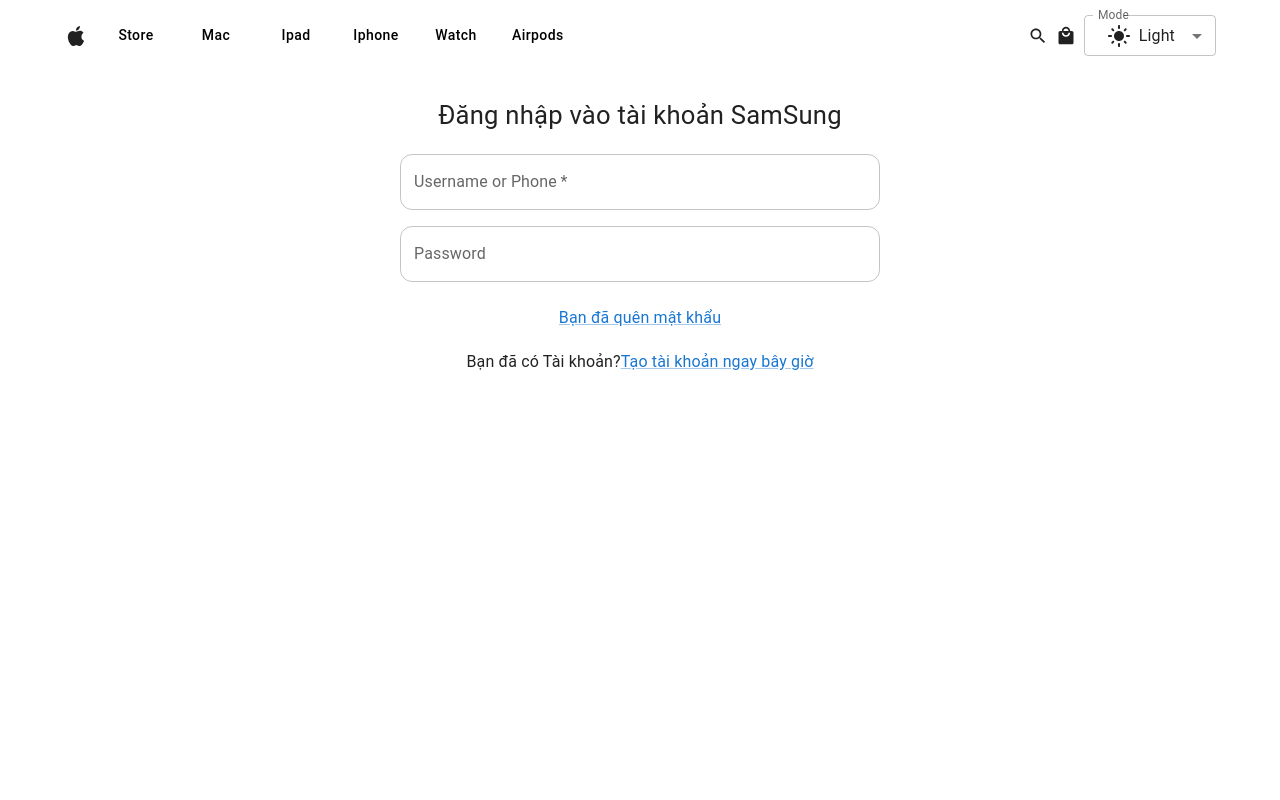
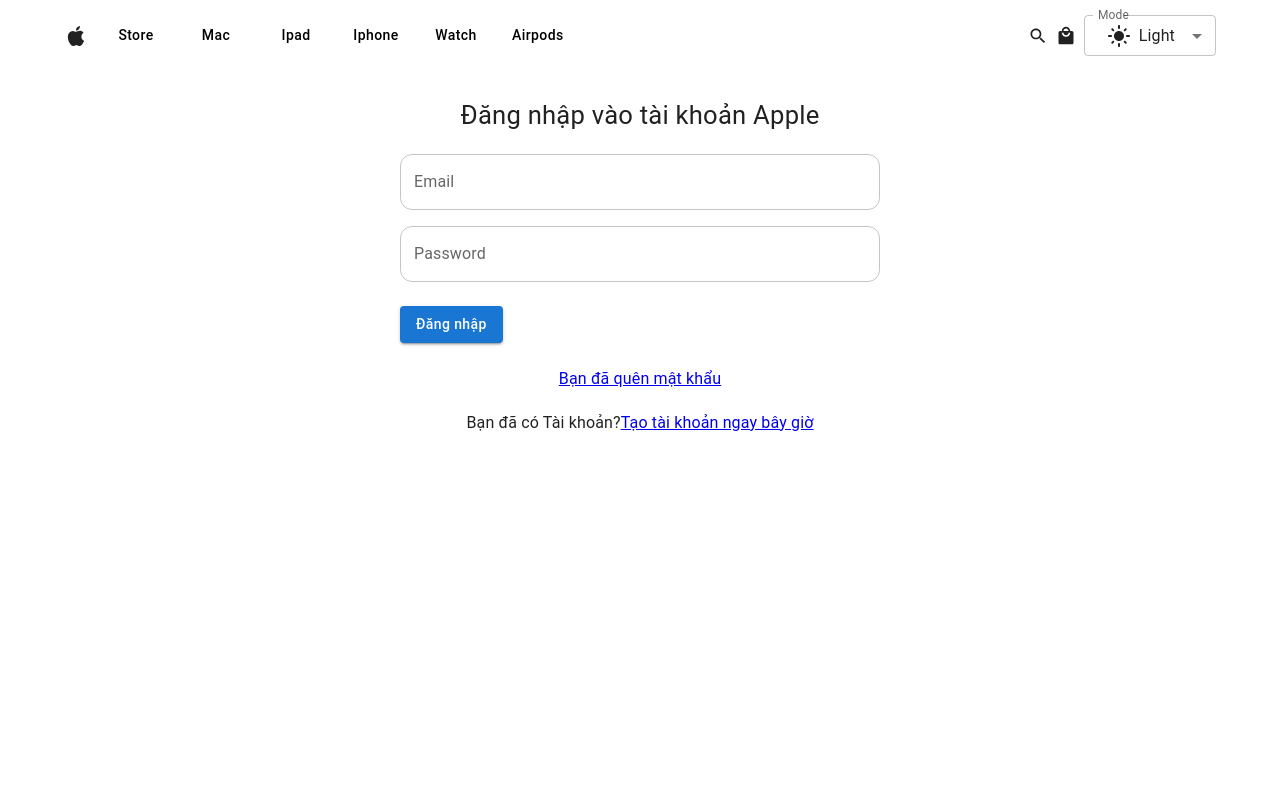
Before and after one commit to xoanxoan2501/ATBM_FrontEnd, a React (Vite) app in the folder ATBM_project/: page /login-page in a window 1280 px wide. Shown: the top 800 px of the page. Built offline with nearby package versions, Linux system fonts and the light colour scheme.

Commit message:
Update API Login

```diff
--- a/ATBM_project/src/apis/authAPI.js
+++ b/ATBM_project/src/apis/authAPI.js
@@ -6,7 +6,12 @@
 
   //   return response.data;
 };
-
+const loginAPI = async (data) => {
+  console.log("🚀 ~ loginAPI ~ data:", data);
+  const response = await instance.post("/auths/login", data);
+  return response.data;
+}
 export const authAPI = {
   registerAPI,
+  loginAPI
 };
--- a/ATBM_project/src/pages/LoginPage/LoginPage.jsx
+++ b/ATBM_project/src/pages/LoginPage/LoginPage.jsx
@@ -1,8 +1,43 @@
 import TextField from '@mui/material/TextField'
 import Box from '@mui/material/Box'
 import Typography from '@mui/material/Typography'
-import Link from '@mui/material/Link'
+import { Link } from 'react-router-dom'
+import { useForm } from 'react-hook-form'
+import { Button } from '@mui/material'
+import { z } from 'zod'
+import { zodResolver } from '@hookform/resolvers/zod'
+import { useState } from 'react'
+import { authAPI } from '../../apis/authAPI'
+import { useNavigate } from 'react-router-dom'
 const LoginPage = () => {
+  const [formData, setFormData] = useState({
+    email: '',
+    password: ''
+  })
+
+  const navigate = useNavigate()
+  const formDataSchema = z.object({
+    email: z.string().email({message: 'Invalid email address'}),
+    password: z.string().min(6,{message:'Password must be at least 6 characters long'})
+  })
+
+  const {
+    register,
+    handleSubmit,
+    formState: { errors }
+  } = useForm({
+    resolver: zodResolver(formDataSchema)
+  })
+
+  const handleLogin= (data) => {
+    authAPI.loginAPI(data).then((res) => {
+      const data = res.result;
+      if (data.authenticated === true) {
+        localStorage.setItem('accesstoken', data.token)
+        navigate('/')
+      }
+    })
+  }
   return (
     <Box>
       <Box
@@ -19,19 +54,28 @@
             marginTop: '40px'
           }}
         >
-          Đăng nhập vào tài khoản SamSung
+          Đăng nhập vào tài khoản Apple
         </Typography>
-        <Box sx={{
+        <form onSubmit={handleSubmit(handleLogin)}>
+          <Box sx={{
+          gap: 2 ,
+          marginTop: '20px'
+        }}>
+          <Box sx={{
           display: 'flex',
           flexDirection: 'column',
           gap: 2 ,
           marginTop: '20px'
         }}>
         <TextField
-          required
           id="outlined-required"
-          label="Username or Phone"
-          defaultValue=""
+          label="Email"
+          error={errors.email}
+          {...register('email')}
+          value={formData.email}
+          onChange={(e) =>
+            setFormData({...formData, email: e.target.value })
+          }
           sx={{
             width: '480px',
             height: '56px',
@@ -40,11 +84,19 @@
             }
           }}
         />
+        {errors.email && (
+          <Typography color="red">{errors.email.message}</Typography>
+        )}
           <TextField
-            id="outlined-password-input"
+            id="outlined"
             label="Password"
+            error={errors.password}
+            {...register('password')}
+            value={formData.password}
             type="password"
-            autoComplete="current-password"
+            onChange={(e) =>
+              setFormData({...formData, password: e.target.value })
+            }
             sx={{
               width: '480px',
               height: '56px',
@@ -53,17 +105,34 @@
               }
             }}
           />
+          {errors.password && (
+            <Typography color="red">{errors.password.message}</Typography>
+          )}
         </Box>
+        <Button type="submit" variant="contained" sx={{
+            marginTop: '24px',
+            backgroundColor: '#1976d2',
+            color: '#fff',
+            '&:hover': {
+              backgroundColor: '#115293'
+            }
+          }}>
+            Đăng nhập
+          </Button>
+          </Box>
+
+        </form>
+
         <Box sx={{
             marginTop:'24px',
             textAlign: 'center'
         }}>
-        <Link href="/forget-password">Bạn đã quên mật khẩu</Link>
+        <Link to={'/forgot-password'}>Bạn đã quên mật khẩu</Link>
         <Typography sx={{
             marginTop:'20px'
         }}>
             Bạn đã có Tài khoản?
-            <Link href="/register">Tạo tài khoản ngay bây giờ</Link>
+            <Link to={'/register-page'}>Tạo tài khoản ngay bây giờ</Link>
         </Typography>
         </Box>
       </Box>
@@ -71,4 +140,5 @@
   )
 }
 
+
 export default LoginPage
--- a/ATBM_project/src/utils/constances.js
+++ b/ATBM_project/src/utils/constances.js
@@ -1 +1 @@
-export const API_ROOT = "https://backendapi-05l6.onrender.com/api/v1/";
+export const API_ROOT = "https://backendapi-05l6.onrender.com/api/v1";
```
